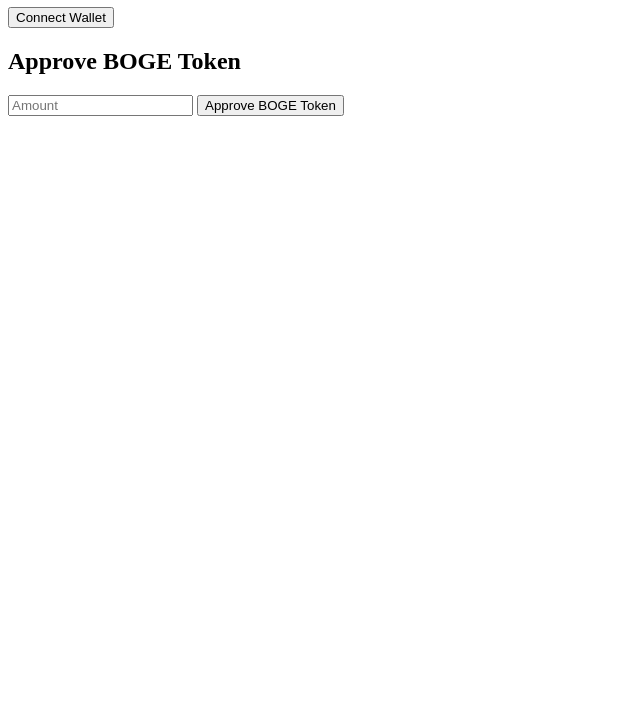
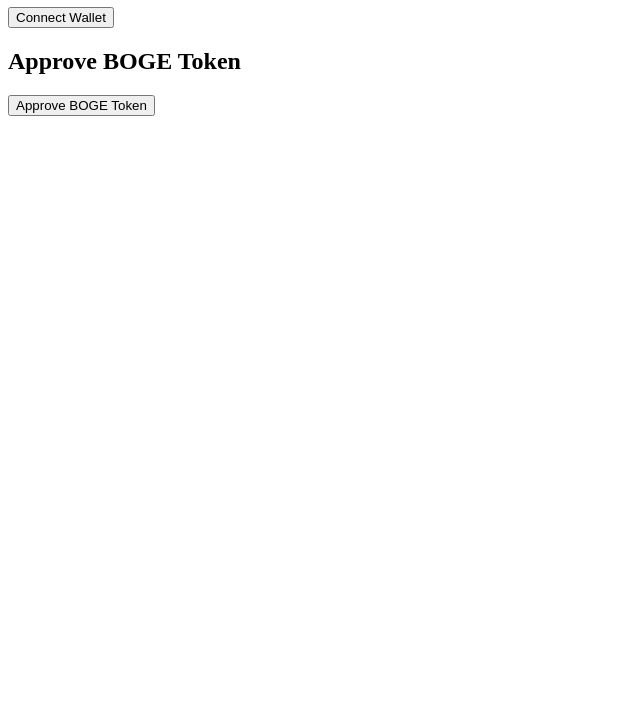
Before and after one commit to Smoke789-r/Blast-Token-Trial, a plain HTML site: page index.html in a window 1280 px wide. Shown: the part 73-800 px from the top of the page, without its empty margins (0-640 px from the left). Drawn offline with Linux system fonts and the light colour scheme.

Commit message:
Update index.html

```diff
--- a/index.html
+++ b/index.html
@@ -12,7 +12,6 @@
     <p id="walletAddress"></p>
 
     <h2>Approve BOGE Token</h2>
-    <input type="number" id="amount" placeholder="Amount">
     <button onclick="approveBOGEToken()">Approve BOGE Token</button>
 
     <script src="https://cdn.jsdelivr.net/npm/web3@1.6.1/dist/web3.min.js"></script>
```
